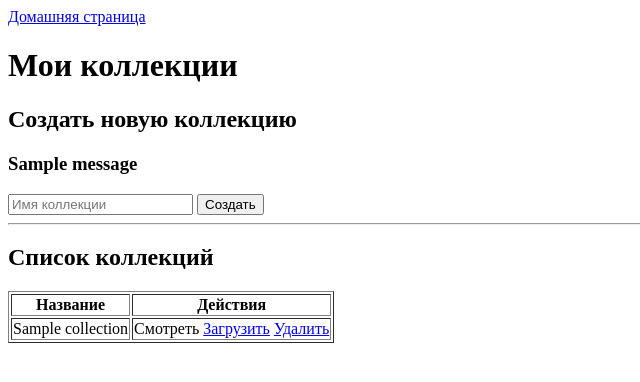
After one commit to Darkvran/document_analyzer, a Flask app: page /collections in a window 1280 px wide. The commit adds this page. Shown: the top 382 px of the page, without its empty margins (0-640 px from the left). Run offline with Flask 3, Linux system fonts and the light colour scheme; the visitor is signed in with stand-in values (Sample User, id 1); one stand-in notice (Sample message) is shown; a database or web service that is not in the repository returns one stand-in record (values such as "Sample title").

Commit message:
V. 1.2.0: Collections. You can delete, upload files to them

```diff
--- a/app/server.py
+++ b/app/server.py
@@ -1,6 +1,6 @@
 import os
 import time
-from flask import Flask, flash, request, redirect, render_template, jsonify, url_for
+from flask import Flask, flash, request, redirect, render_template, jsonify, url_for, abort
 from werkzeug.utils import secure_filename
 from handling import file_handling
 from metric import MetricsCollector
@@ -31,7 +31,7 @@ def load_user(user_id):
     try:
         user_data = database.users.find_one({'_id': ObjectId(user_id)})
         if user_data:
-            return User(user_data['_id'], user_data['username'], user_data['collections'])
+            return User(user_data['_id'], user_data['username'])
     except Exception as e:
         print(f"[load_user error] {e}")
     return None
@@ -40,9 +40,65 @@ def load_user(user_id):
 def index():
     return render_template("index.html")
 
-@app.route("/upload", methods=["GET", "POST"])
+@app.route("/collections", methods=["GET", "POST"])
 @login_required
-def upload():
+def collections():
+    if request.method == 'POST':
+        if '' in request.form.values():
+            flash('Пожалуйста, введите имя коллекции')
+        else:
+            name = request.form['collection_name'].strip()
+            existing_collection = database.collections.find_one({
+                "user_id": current_user.id,
+                "name": name
+            })
+            if existing_collection:
+                flash('Данная коллекция уже существует')
+            else:
+                collection = {
+                    "user_id": current_user.id,
+                    "name": name,
+                    "doc_ids": []
+                }
+                insert_res = database.collections.insert_one(collection)
+                database.users.update_one(
+                    {"_id": ObjectId(current_user.id)},
+                    {"$push": {"collections": insert_res.inserted_id}}
+                )
+                flash('Коллекция успешно создана!')
+
+    user_collections = list(database.collections.find({"user_id": current_user.id}))
+    return render_template('collections.html', collections=user_collections)
+
+@app.route("/collections/<collection_id>/delete", methods=['GET', 'POST'])
+@login_required
+def delete_collection(collection_id):
+    collection = database.collections.find_one({"_id":ObjectId(collection_id)})
+    if not collection or collection['user_id'] != current_user.id:
+        abort(403)
+    result = database.collections.delete_one({
+        "_id": ObjectId(collection_id),
+        "user_id": current_user.id
+    })
+    if result.deleted_count:
+        flash("Коллекция удалена")
+    else:
+        flash("Коллекция не найдена")
+    user_collections = list(database.collections.find({"user_id": current_user.id}))
+    database.users.update_one(
+        {"_id": ObjectId(current_user.id)},
+        {"$pull": {"collections": ObjectId(collection_id)}}
+    )
+    return render_template('collections.html', collections=user_collections, message=message)
+
+@app.route("/collections/<collection_id>/upload", methods=["GET", "POST"])
+@login_required
+def upload(collection_id):
+    collection = database.collections.find_one({"_id":ObjectId(collection_id)})
+
+    if not collection or collection['user_id'] != current_user.id:
+        abort(403)
+
     if request.method == 'POST':
         if 'file' not in request.files:
             flash('No file part')
@@ -59,15 +115,15 @@ def upload():
                 encoding = 'utf-8'
             content = raw_data.decode(encoding)
             start = time.time()
-            words_data = file_handling(content, filename)
+            words_data = file_handling(content, filename, collection_id, current_user.id)
             duration = round(time.time() - start, 3)
             metrics.register_file_processed(duration)
-            return render_template("upload.html", words=words_data, filename=filename)
+            return render_template("upload.html", words=words_data, filename=filename, collection_name = collection["name"])
         else:
             flash("Forbidden file extension")
             return redirect(request.url)
 
-    return render_template('upload.html')
+    return render_template('upload.html', collection_name = collection["name"])
 
 @app.route("/logout")
 @login_required
@@ -81,16 +137,17 @@ def login():
              return redirect(url_for("index"))
     if request.method == 'POST':
         if '' in request.form.values():
-            return render_template('login.html', message='Пожалуйста, заполните все поля')
+            flash('Пожалуйста, заполните все поля')
+            return render_template('login.html')
         existing_user = database.users.find_one({"email": request.form['email']})
         if existing_user:
             if hashlib.sha256(request.form['password'].encode()).hexdigest() == existing_user["h_password"]:
                 user = User(existing_user['_id'], existing_user['username'], existing_user['collections'])
                 login_user(user)
                 return redirect(url_for("index"))
-                print(f"Login successful: {current_user.is_authenticated}, id: {current_user.get_id()}")
         else:
-            return render_template("login.html", message="Ошибка аутентификации")
+            flash("Ошибка аутентификации")
+            return render_template("login.html")
     return render_template("login.html")
 
 @app.route("/register", methods=["GET", "POST"])
@@ -99,18 +156,23 @@ def register():
              return redirect(url_for("index"))
     if request.method == 'POST':
         if '' in request.form.values():
-            return render_template('register.html', message='Пожалуйста, заполните все поля')
+            flash('Пожалуйста, заполните все поля')
+            return render_template('register.html')
         elif request.form['password'] != request.form['password_repeat']:
-            return render_template('register.html', message='Неверный повтор пароля')
+            flash("Неверный повтор пароля")
+            return render_template('register.html')
         existing_user = database.users.find_one({"username": request.form['username']}) or database.users.find_one({"email": request.form['email']})
         if existing_user:
             if existing_user['email'] == request.form['email']:
-                return render_template('register.html', message='Этот адрес занят')
+                flash('Этот адрес занят')
+                return render_template('register.html')
             if existing_user['username'] == request.form['username']:
-                return render_template('register.html', message='Этот ник занят')
-        user = {"username": request.form["username"], "email": request.form["email"], "h_password": hashlib.sha256(request.form['password'].encode()).hexdigest(), "collections": None}
+                flash('Этот ник занят')
+                return render_template('register.html')
+        user = {"username": request.form["username"], "email": request.form["email"], "h_password": hashlib.sha256(request.form['password'].encode()).hexdigest(), "collections": []}
         database.users.insert_one(user)
-        return render_template('register.html', message='Успешная регистрация! Теперь вы можете войти в свой аккаунт.')
+        flash("Успешная регистрация! Теперь вы можете войти в свой аккаунт.")
+        return render_template('register.html')
     return render_template("register.html")
 
 
--- /dev/null
+++ b/app/templates/collections.html
@@ -0,0 +1,47 @@
+<!DOCTYPE html>
+<html lang="ru">
+    <head>
+        <meta charset="UTF-8">
+        <title>Document Analyzer|Collections</title>
+    </head>
+    <body>
+        <a href="{{ url_for('index') }}">Домашняя страница</a>
+        <h1>Мои коллекции</h1>
+
+        <form method="POST" action="{{ url_for('collections') }}">
+            <h2>Cоздать новую коллекцию</h2>
+            {% with messages = get_flashed_messages() %}
+            {% if messages %}
+                {% for message in messages %}
+                    <h3>{{ message }}</h3>
+                {% endfor %}
+            {% endif %}
+            {% endwith %}
+            <input type="text" name="collection_name" placeholder="Имя коллекции" required>
+
+            <button type="submit">Создать</button>
+        </form>
+        <hr>
+         {% if collections %}
+        <h2>Список коллекций</h2>
+        <table border="1">
+            <tr>
+                <th>Название</th>
+                <th>Действия</th>
+            </tr>
+            {% for collection in collections %}
+            <tr>
+                <td>{{ collection.name }}</td>
+                <td>
+                    Смотреть
+                    <a href="{{ url_for('upload', collection_id=collection._id) }}">Загрузить</a>
+                    <a href="{{ url_for('delete_collection', collection_id=collection._id) }}">Удалить</a>
+                </td>
+            </tr>
+            {% endfor %}
+        </table>
+    {% else %}
+    <p>У вас пока нет коллекций.</p>
+    {% endif %}
+    </body>
+</html>
--- a/app/templates/index.html
+++ b/app/templates/index.html
@@ -14,7 +14,7 @@
             <a href="{{ url_for('register') }}">Регистрация</a>
             {% else %}
             <h3>Добро пожаловать, {{current_user.username}}</h3>
-            <a href="{{ url_for('upload') }}">Загрузить документ</a>
+            <a href="{{ url_for('collections') }}">Мои коллекции</a>
             <a href="{{ url_for('logout') }}">Выход</a>
             {% endif %}
 
--- a/app/templates/upload.html
+++ b/app/templates/upload.html
@@ -6,7 +6,8 @@
     </head>
     <body>
         <a href="{{ url_for('index') }}">Домашняя страница</a>
-        <h1>Загрузить новый файл</h1>
+        <a href="{{ url_for('collections') }}">Мои коллекции</a>
+        <h1>Загрузить новый файл в коллекцию {{ collection_name }}</h1>
         <div id="loading" style="display: none;">Обработка документа...</div>
         <form method=post enctype=multipart/form-data onsubmit="showLoader()">
             <input type=file name=file>
```
Also changed, not shown: app/data.py (+9 -5 lines), app/handling.py (+43 -12 lines), app/templates/login.html (+6 -2 lines), app/templates/register.html (+6 -2 lines).
